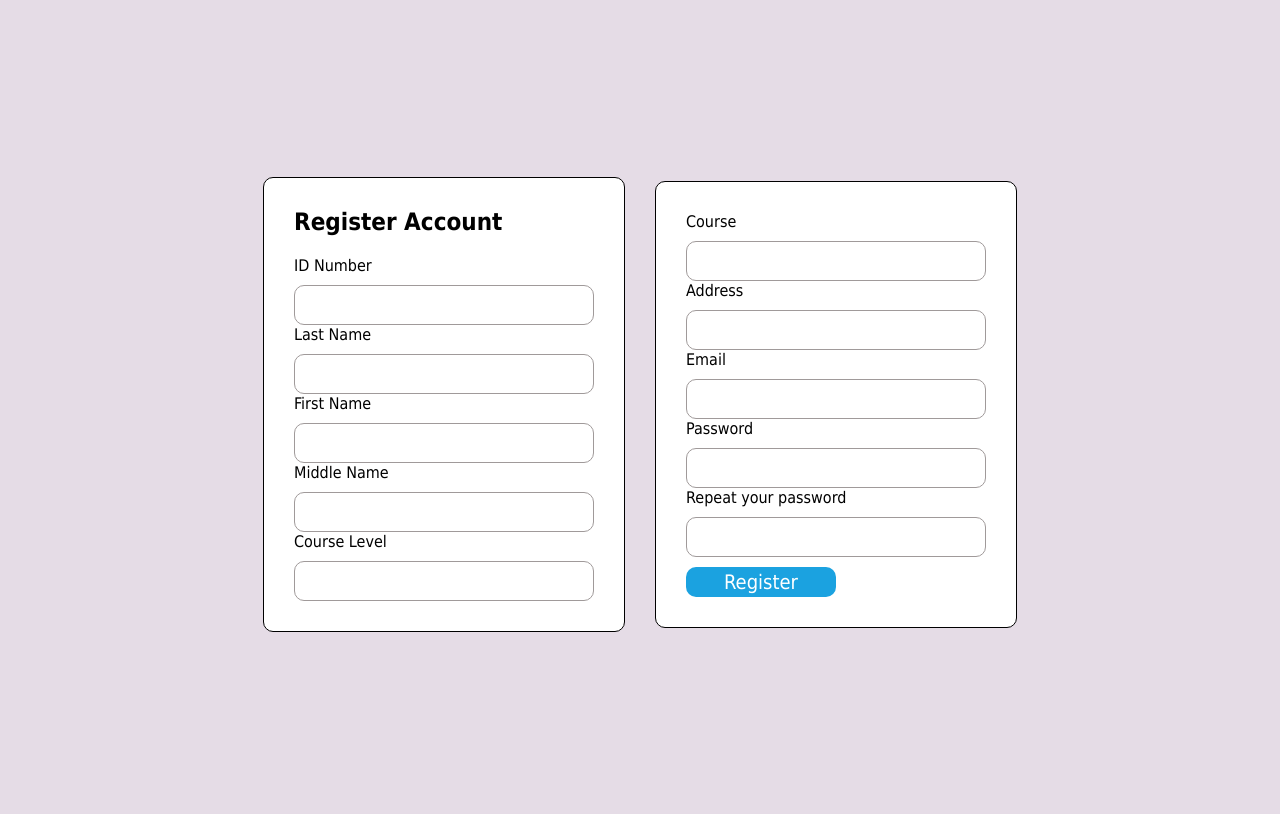
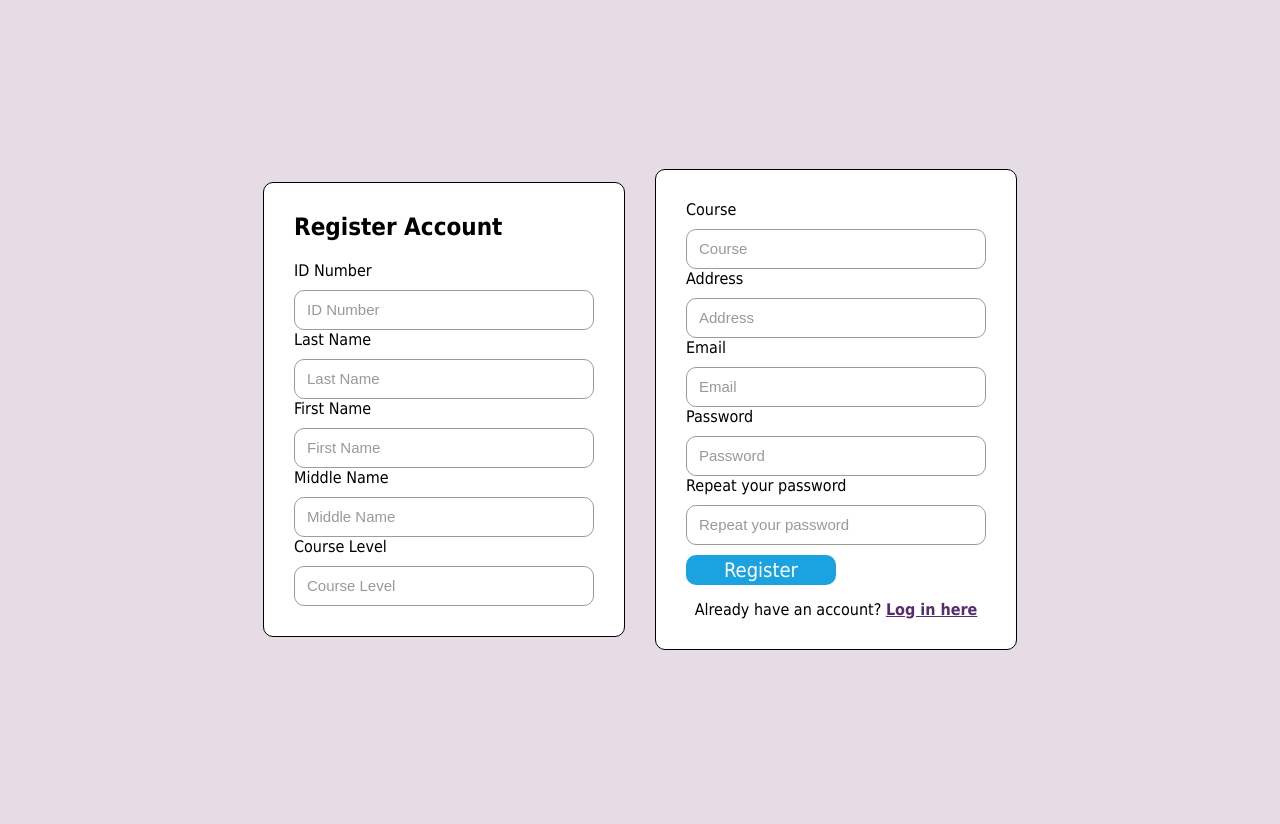
Before and after one commit to renejamesaleonar27-ops/sitin-monitoring-system, a plain HTML site: page registration.html in a window 1280 px wide. Shown: the part 106-930 px from the top of the page. Drawn offline with Linux system fonts and the light colour scheme.

```diff
--- a/registration.html
+++ b/registration.html
@@ -12,7 +12,7 @@
             <div class="logo-holder"></div>
             <img src="images/uc.png" alt="UCLOGO"
             height="80px"width = "80px">
-            <P class="title">SIT IN MONITORING SYSTEM</P>
+            <P class="title">CCS Sit-in Monitoring System</P>
         </div>
 
 
@@ -35,23 +35,23 @@
                 <h1 style="margin-bottom:20px ;">Register  Account</h1>
                 <div class="input">
                     <label for="idnumber">ID Number</label>
-                    <input type="text" id="idnumber">
+                    <input type="text" id="idnumber" placeholder="ID Number">
                 </div>
                 <div class="input">
                     <label for="lastname">Last Name</label>
-                    <input type="text" id="lastname">
+                    <input type="text" id="lastname" placeholder="Last Name">
                 </div>
                 <div class="input">
                     <label for="firstname">First Name</label>
-                    <input type="text" id="firstname">
+                    <input type="text" id="firstname" placeholder="First Name">
                 </div>
                  <div class="input">
                     <label for="middlename">Middle Name</label>
-                    <input type="text" id="middlename">
+                    <input type="text" id="middlename" placeholder="Middle Name">
                 </div>
                 <div class="input">
                     <label for="courselevel">Course Level</label>
-                    <input type="text" id="courselevel">
+                    <input type="text" id="courselevel" placeholder="Course Level">
                 </div>
                 <div class="actions">
 
@@ -62,28 +62,31 @@
 
                 <div class="input">
                     <label for="courselevel">Course</label>
-                    <input type="text" id="course">
+                    <input type="text" id="course" placeholder="Course">
                 </div>
                 <div class="input">
                     <label for="address">Address</label>
-                    <input type="text" id="address">
+                    <input type="text" id="address" placeholder="Address">
                 </div>
                 <div class="input">
                     <label for="email">Email</label>
-                    <input type="email" id="email">
+                    <input type="email" id="email" placeholder="Email">
                 </div>
                  <div class="input">
                     <label for="password">Password</label>
-                    <input type="password" id="password">
+                    <input type="password" id="password" placeholder="Password">
                 </div>
                 <div class="input">
                     <label for="reppassword">Repeat your password</label>
-                    <input type="password" id="reppassword">
+                    <input type="password" id="reppassword" placeholder="Repeat your password">
                 </div>
                 <div class="actions">
-                <button class="button">Register</button>
+    <button class="button">Register</button>
+    <p style="margin-top: 15px; text-align: center;">
+        Already have an account? <a href="login.html" style="color: #572c6d; font-weight: bold;">Log in here</a>
+    </p>
+</div>
 
-                </div>
             </form>
 
         </section>
--- a/style.css
+++ b/style.css
@@ -1,55 +1,57 @@
-*{
+* {
   margin: 0px;
   padding: 0px;
   box-sizing: border-box;
 }
-nav{
+/* NAVIGATION PAGE */
+nav {
   height: 100px;
   width: 100%;
   background-color: #572c6d;
   border-radius: 5px;
   padding: 10px;
-
 }
-.links{
+.links {
   display: flex;
-    gap:50px;
+  gap: 50px;
   padding-left: 500px;
-
-
 }
-.links a{
+.links a {
   color: white;
   text-decoration: none;
 }
-nav{
+.links a:hover {
+  color: #ffffff;
+  transform: scale(1.1);
+  transition: all 0.3s ease;
+}
+nav {
   display: flex;
   justify-content: left;
   align-items: center;
   padding-left: 30px;
   gap: 300px;
   border-radius: 10px;
+}
 
-}
-.logo{
+/* HOME PAGE */
+
+.logo {
   display: flex;
   align-items: center;
-    gap:3px;
+  gap: 3px;
 }
-.left{
+.left {
   height: 600px;
   width: 40%;
   display: flex;
   justify-content: center;
   align-items: center;
   background-color: #ffffff;
-    border-radius:50px ;
-
-
+  border-radius: 50px;
 }
-.right{
-
-    height:600px;
+.right {
+  height: 600px;
   width: 60%;
   background-color: #572c6d;
   border-radius: 50px;
@@ -60,80 +62,83 @@
   font-size: 20px;
   flex-direction: column;
   padding: 50px;
-
 }
-.right .getbutton{
+.right .getbutton {
   margin-top: 20px;
   height: 50px;
   width: 100px;
-    background-color:#83368b;
+  background-color: #83368b;
   color: white;
   border-radius: 15px;
   font-size: 15px;
   font-family: tahoma;
   border: none;
   cursor: pointer;
+}
+.right .getbutton:hover {
+  color: white;
+  transform: scale(1.1);
+  transition: all 0.3s ease;
+}
 
-}
-.right h1{
+.right h1 {
   font-size: 70px;
   color: white;
   font-family: Verdana, Geneva, Tahoma, sans-serif;
-
 }
-.right p{
+.right p {
   color: white;
   font-family: Tahoma;
   font-weight: 100;
 }
-.title{
+.title {
   width: 400px;
   font-size: 20px;
   font-family: Tahoma;
   padding-right: 100px;
   padding-left: 20px;
   color: rgb(255, 255, 255);
-
 }
-.main{
+.main {
   padding-top: 50px;
   display: flex;
-    background-color:#e5dce6;
+  background-color: #e5dce6;
   height: 850px;
   gap: 30px;
   padding-left: 10px;
   padding-right: 10px;
-
 }
-.input{
+.input {
   display: flex;
   flex-direction: column;
   gap: 10px;
   width: 300px;
 }
-form input{
+form input {
   height: 40px;
   border-radius: 5px;
   padding: 5px;
   font-size: 15px;
 }
-.register{
-    height: 820px;
+/* REGISTER PAGE  */
+
+.register {
+  height: 830px;
   width: 100%;
   justify-content: center;
   display: flex;
   align-items: center;
   gap: 30px;
-    background-color:#e5dce6;
+  background-color: #e5dce6;
 }
-.button{
+.button {
   background-color: #f0f0f0;
   height: 30px;
   width: 150px;
   margin-top: 23px;
   border-radius: 10px;
 }
-.register-form{
+.register-form {
   background-color: rgb(255, 255, 255);
   border: 1px solid black;
   padding: 30px;
@@ -141,36 +146,37 @@
   font-family: tahoma;
 }
 
-.login{
+/* LOG IN PAGE */
+.login {
   height: 820px;
   width: 100%;
+  /* background-color: #e5dce6; */
   display: flex;
   justify-content: center;
   align-items: center;
-    background-color:#e5dce6;
 }
-.login-header{
+.login-header {
   display: flex;
   align-items: center;
   justify-content: center;
   gap: 30px;
   text-align: center;
 }
-.login-form{
+.login-form {
   padding: 40px;
   width: 100%;
-    max-width:400px;
+  max-width: 400px;
   background-color: rgb(255, 255, 255);
-    border:  1px none black;
+  border: 1px none black;
   font-family: tahoma;
   border-radius: 12px;
 }
-.login-header h1{
+.login-header h1 {
   margin-bottom: 30px;
   color: #000000;
   font-size: 40px;
 }
-.actions .button{
+.actions .button {
   background-color: rgb(27, 162, 224);
   font-size: 20px;
   font-family: Tahoma;
@@ -186,3 +192,10 @@
   border-radius: 10px;
   outline: none;
 }
+.input input:focus{
+    border-color: #572c6d;
+    box-shadow: 0 0 10px #572c6d white;
+}
+.input input::placeholder {
+    color: #999;
+}
```
Also changed, not shown: index.html (+2 -1 lines), login.html (+7 -5 lines), images/ucampus.jpg (added). Lines whose indentation alone changed are shown as unchanged.
